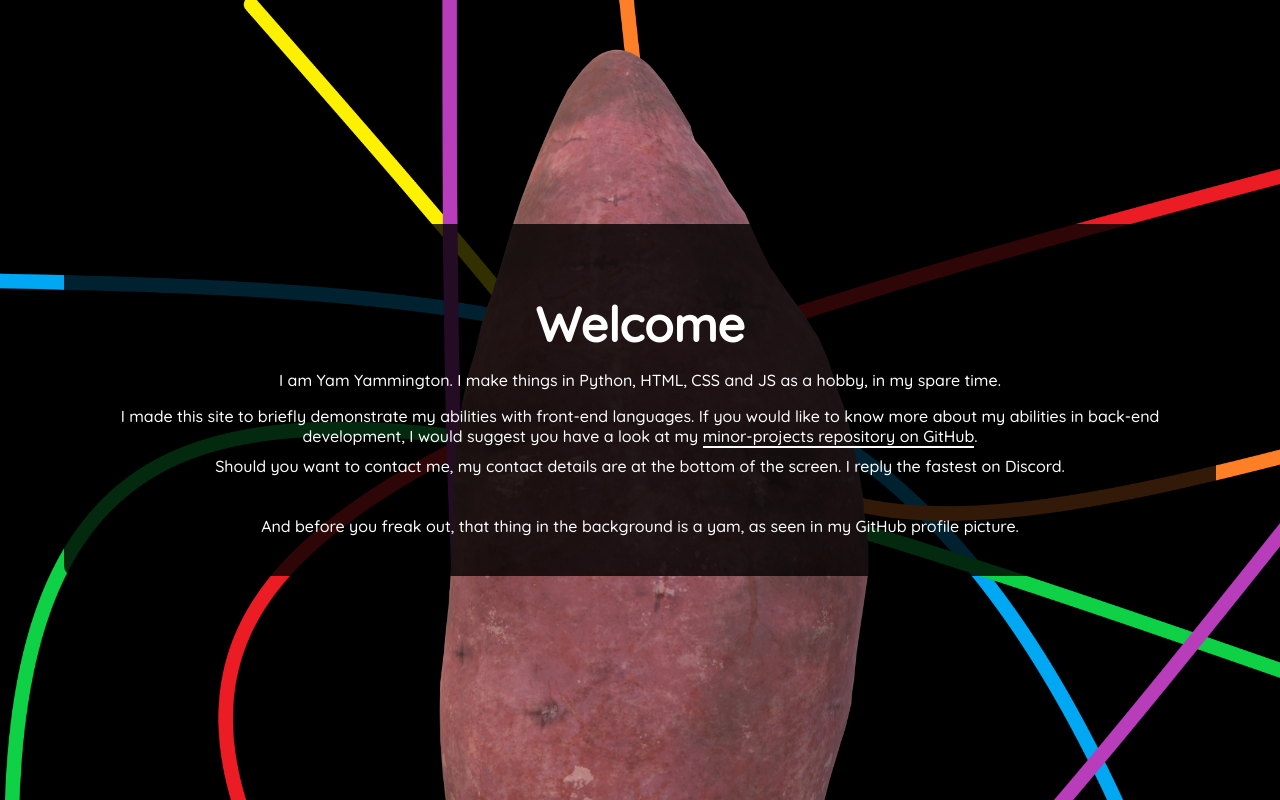
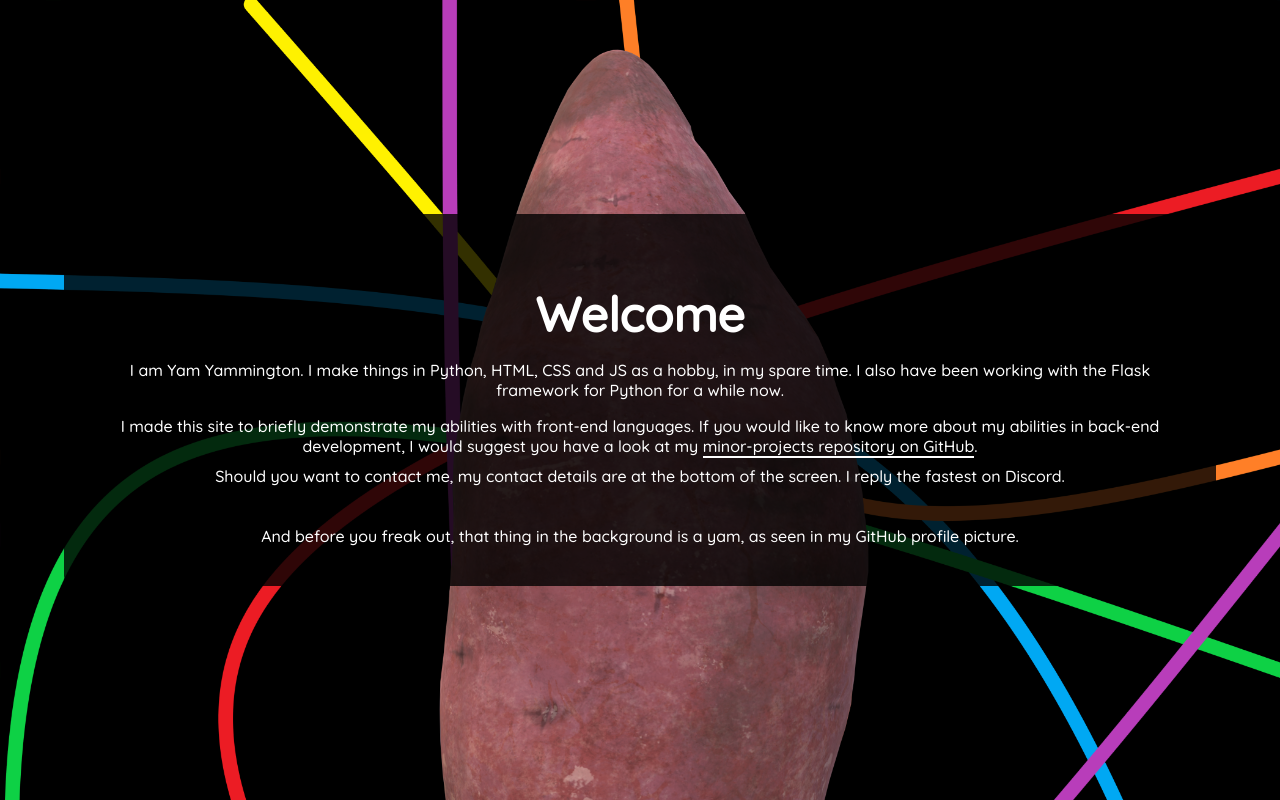
Before and after one commit to YamYammington/YamYammington.github.io, a plain HTML site: page index.html in a window 1280 px wide. Shown: the part 800-1600 px from the top of the page. Drawn offline with nearby package versions, Linux system fonts and the light colour scheme.

Commit message:
v0.5.3
Definitive?

```diff
--- a/index.html
+++ b/index.html
@@ -28,7 +28,7 @@
             <section id="about" class="about-section">
                 <div class="opaque-text-bg reveal fade-text">
                     <h1 class="section-header">Welcome</h1>
-                    <p>I am Yam Yammington. I make things in Python, HTML, CSS and JS as a hobby, in my spare time.</p>
+                    <p>I am Yam Yammington. I make things in Python, HTML, CSS and JS as a hobby, in my spare time. I also have been working with the Flask framework for Python for a while now.</p>
                     <p class="paragraph">I made this site to briefly demonstrate my abilities with front-end languages. If you would like to know more about my abilities in back-end development, I would suggest you have a look at my <a class="link" href="https://github.com/YamYammington/minor-projects" target="_blank">minor-projects repository on GitHub</a>.</p>
                     <p class="paragraph">Should you want to contact me, my contact details are at the bottom of the screen. I reply the fastest on Discord.</p>
                     <br><p class="small-text">And before you freak out, that thing in the background is a yam, as seen in my GitHub profile picture.</p>
--- a/static/main.css
+++ b/static/main.css
@@ -227,7 +227,6 @@ body {
   justify-content: center;
 }
 
-
 @media only screen and (max-width: 2000px) {
   .about-section {
     margin-left: 10%;
```
